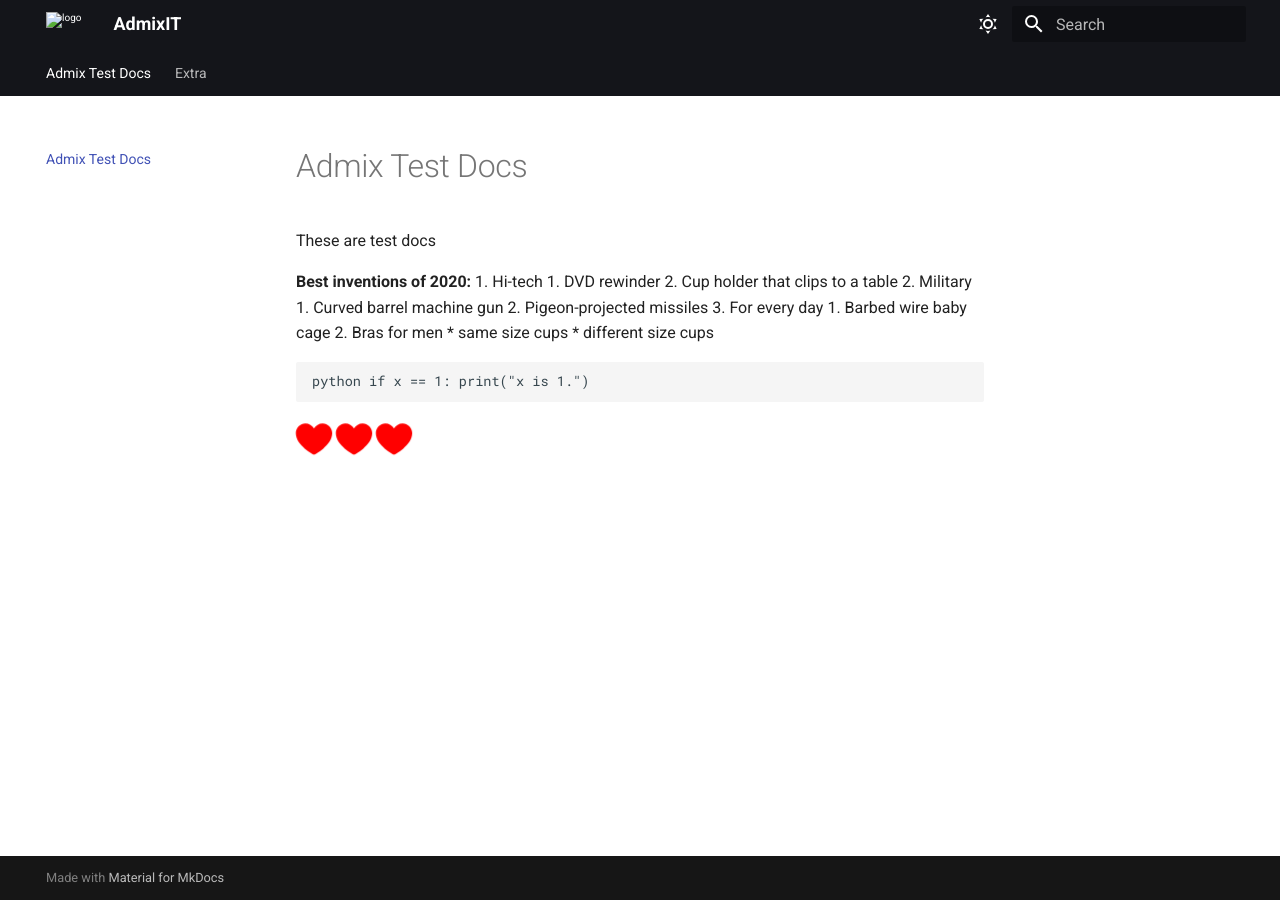
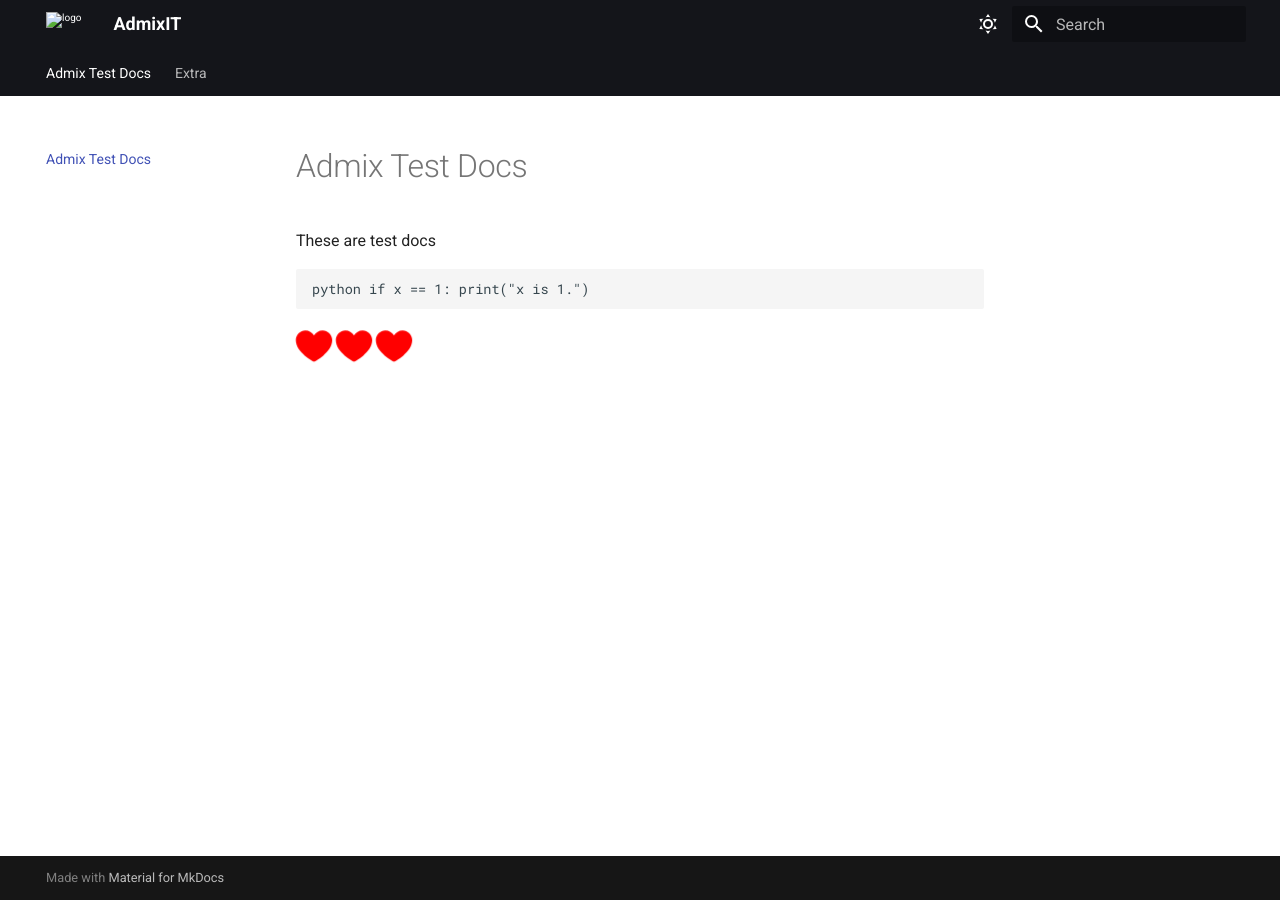
Before and after one commit to meri-imperiumi/handbook, an MkDocs documentation site: the page built from docs/index.md, in a window 1280 px wide. Built offline with MkDocs 1.6.1 and Material for MkDocs 9.7.7, drawn with Linux system fonts in a browser that asks for light colours.

Commit message:
vault backup: 2025-02-16 03:56:16

````diff
--- a/docs/index.md
+++ b/docs/index.md
@@ -1,19 +1,6 @@
 # Admix Test Docs
 
 These are test docs
-
-**Best inventions of 2020:**
-1. Hi-tech
-	1. DVD rewinder
-	2. Cup holder that clips to a table
-2. Military
-	1. Curved barrel machine gun
-	2. Pigeon-projected missiles
-3. For every day
-	1. Barbed wire baby cage
-	2. Bras for men
-	* same size cups
-	* different size cups
 
 ```
 python if x == 1: print("x is 1.")
````
